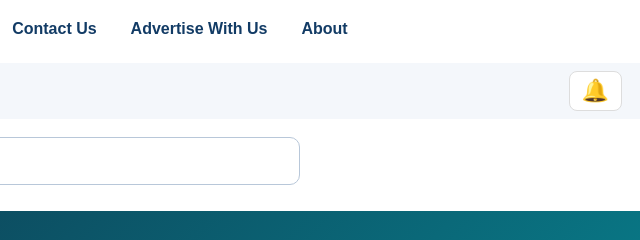
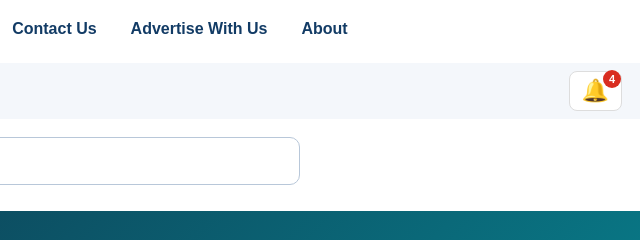
Before and after one commit to Boris-Tumwesigye/Vivitek, a plain HTML site: page index.html in a window 1280 px wide. Shown: the part 154-394 px from the top of the page, 640-1280 px from the left. Drawn offline with Linux system fonts and the light colour scheme.

Commit message:
Add notification count to notification button

```diff
--- a/index.html
+++ b/index.html
@@ -265,7 +265,10 @@ main .card p {
 
   <div style="text-align:right; padding:8px 18px;">
   <button id="notificationBell" type="button" aria-label="Recent article updates" style="font-size:22px; background:white; border:1px solid #ddd; border-radius:8px; padding:6px 12px; cursor:pointer;">
-    🔔
+    <span style="position:relative; display:inline-block;">
+  🔔
+  <span style="position:absolute; top:-8px; right:-12px; background:#d92d20; color:white; font-size:11px; line-height:18px; width:18px; height:18px; border-radius:50%; text-align:center; font-weight:bold;">4</span>
+</span>
   </button>
 </div>
   <div id="notificationPanel" hidden
```
